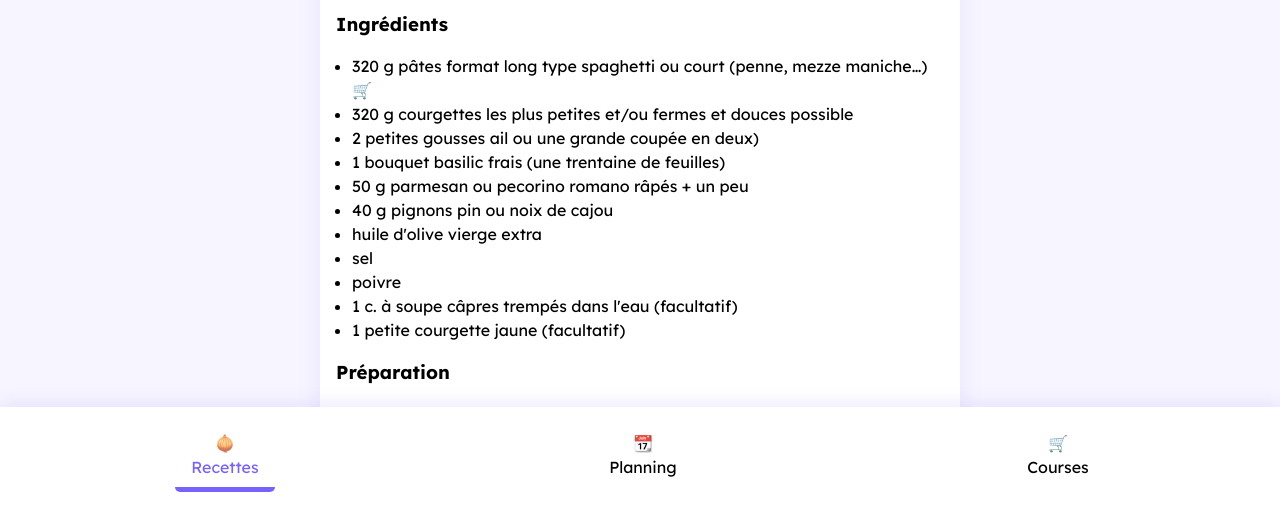
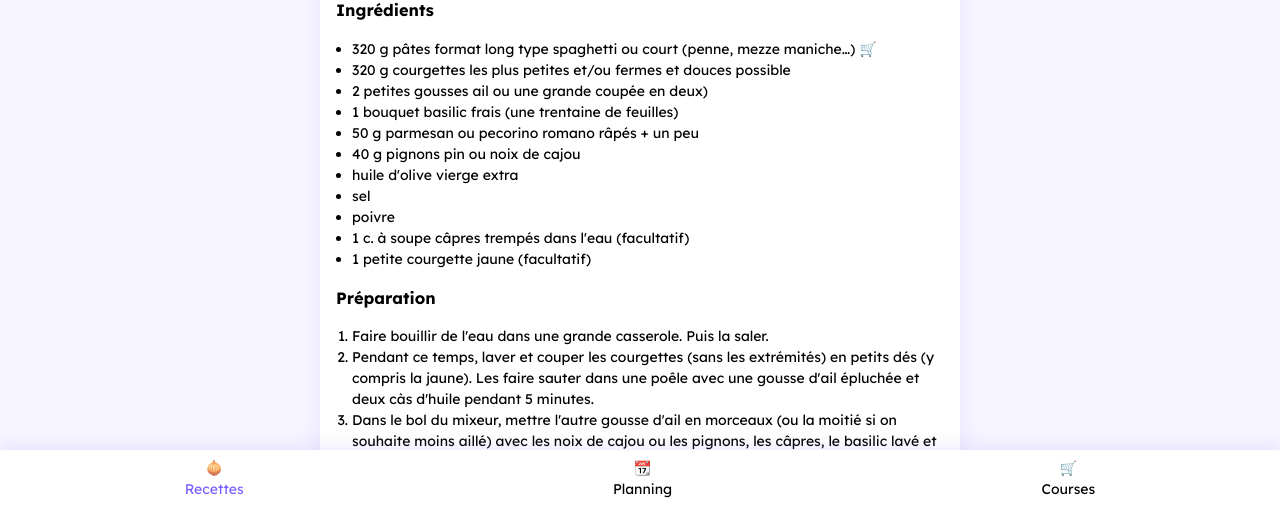
Before and after one commit to joriyann/joriyann.github.io, a plain HTML site: page simple/index.html in a window 1280 px wide. Shown: the part 292-800 px from the top of the page. Drawn offline with Linux system fonts and the light colour scheme.

Commit message:
update simple/style.css

```diff
--- a/simple/style.css
+++ b/simple/style.css
@@ -23,6 +23,7 @@
 
 body {
   font-family: "Lexend", sans-serif;
+  font-size: 14px;
   display: flex;
   flex-direction: column;
   height: 100dvh;
@@ -50,21 +51,18 @@ nav {
   display: flex;
   justify-content: space-around;
   text-align: center;
-  padding: 1rem;
   background-color: var(--c-grey-000);
   box-shadow: 0 -5px 15px rgba(150, 132, 254, 0.15);
+  padding: 8px 0;
 }
 
 nav a {
   text-decoration: none;
-  padding: 0.5rem 1rem;
 }
 
 nav a.active,
 nav a:hover {
   color: var(--c-purple-500);
-  border-bottom: var(--c-purple-500) solid 5px;
-  border-radius: 5px;
   transition: all linear 0.3s;
 }
 
```
